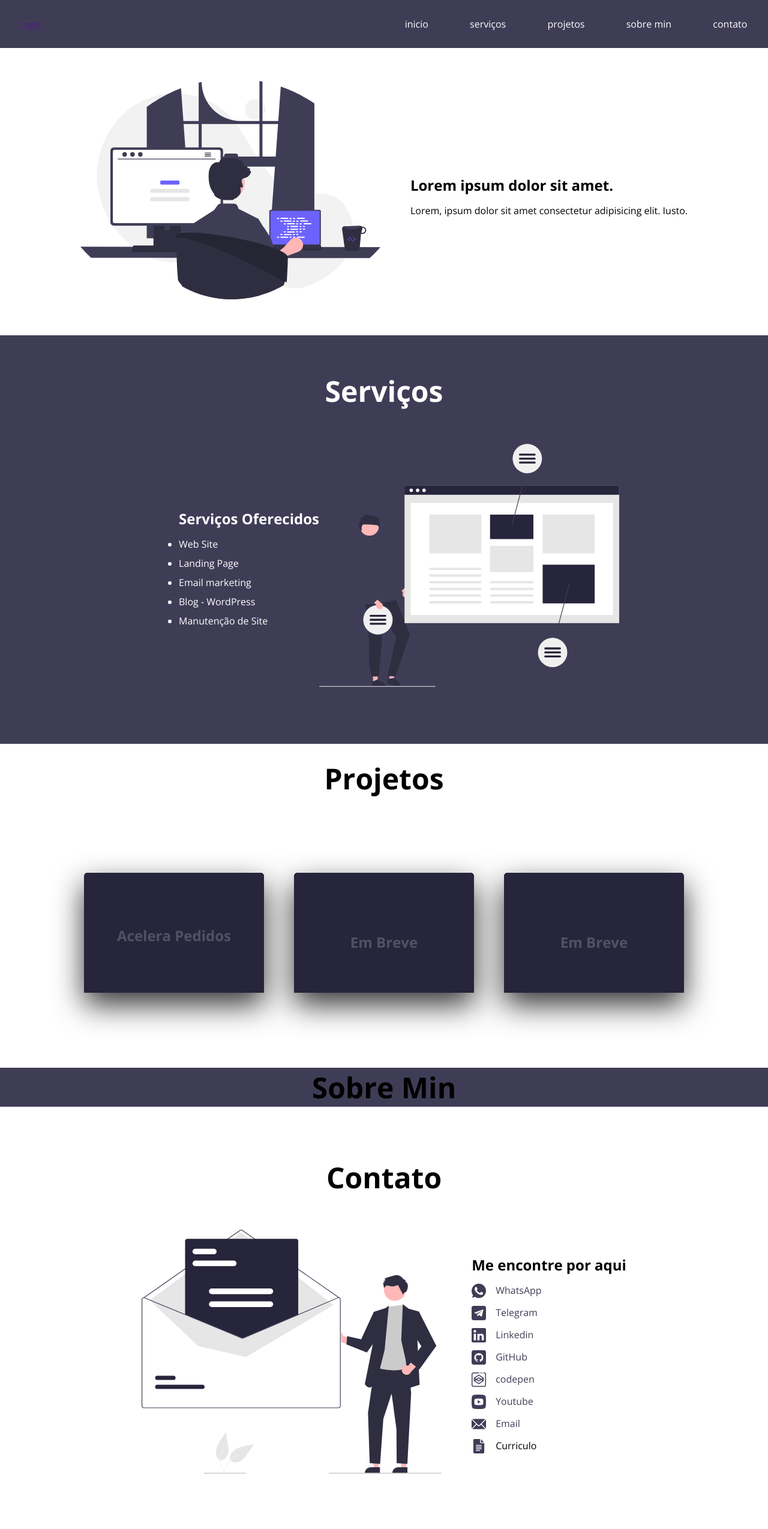
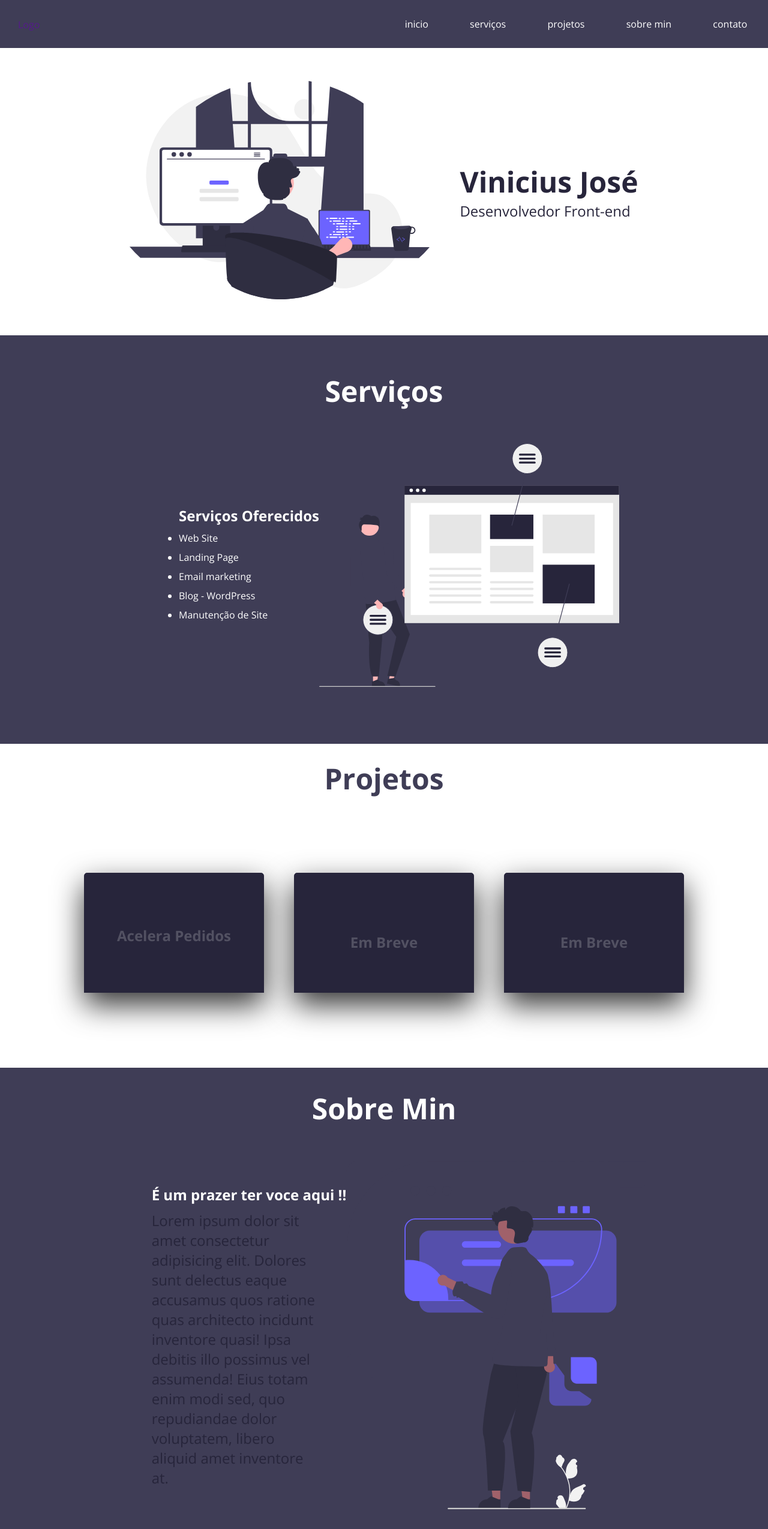
Before and after one commit to vns840/ViniciusJose, a plain HTML site: page index.html in a window 1280 px wide. Shown: the top 2549 px of the page at 60% size. Drawn offline with nearby package versions, Linux system fonts and the light colour scheme; a script that the page names is missing.

Commit message:
finalização de algumas seção

```diff
--- a/index.html
+++ b/index.html
@@ -22,24 +22,24 @@
           <div class="line"></div>
         </div>
         <ul class="nav-links">
-          <li><a href="#">inicio</a></li>
-          <li><a href="#">serviços</a></li>
-          <li><a href="#">projetos</a></li>
-          <li><a href="#">sobre min</a></li>
-          <li><a href="#">contato</a></li>
+          <li><a href="#inicio">inicio</a></li>
+          <li><a href="#servicos">serviços</a></li>
+          <li><a href="#projetos">projetos</a></li>
+          <li><a href="#sobre">sobre min</a></li>
+          <li><a href="#contato">contato</a></li>
         </ul>
     </nav>
   </header>
-  <section class="container__flex">
+  <section id="inicio" class="container__flex">
     <div class="container__box">
       <img class="container__imagem" src="img/undraw_programming_re_kg9v.svg" alt="">
     </div>
     <div class="container__box-text">
-      <h2>Lorem ipsum dolor sit amet.</h2>
-      <p>Lorem, ipsum dolor sit amet consectetur adipisicing elit. Iusto.</p>
+      <h2 class="text__main">Vinicius José</h2>
+      <p>Desenvolvedor Front-end</p>
     </div>
   </section>
-  <main class="main">
+  <main id="servicos" class="main">
     <h2 class="title-center">Serviços</h2>
     <div class="container__flex">
       <div class="container__box-text">
@@ -57,7 +57,7 @@
       </div>
     </div>
   </main>
-  <sectio class="projetos">
+  <sectio id="projetos" class="projetos">
     <h2 class="title-center">Projetos</h2>
     <div class="projetos__box">
       <div class="container">
@@ -105,10 +105,19 @@
     </div>
     </div>
   </sectio>
-  <section class="sobre">
+  <section id="sobre" class="sobre">
     <h2 class="title-center">Sobre Min</h2>
+    <div class="container__flex">
+      <div class="container__box-text">
+        <h2>É um prazer ter voce aqui !!</h2>
+        <p class="sobremin__p">Lorem ipsum dolor sit amet consectetur adipisicing elit. Dolores sunt delectus eaque accusamus quos ratione quas architecto incidunt inventore quasi! Ipsa debitis illo possimus vel assumenda! Eius totam enim modi sed, quo repudiandae dolor voluptatem, libero aliquid amet inventore at.</p>
+      </div>
+      <div class="container__box">
+        <img class="container__imagem" src="img/undraw_futuristic_interface_re_0cm6.svg" alt="">
+      </div>
+    </div>
   </section>
-  <section class="contato">
+  <section id="contato" class="contato">
     <h2 class="title-center">Contato</h2>
     <div class="container__flex">
       <div class="container__box">
@@ -124,7 +133,7 @@
           <li class="icons__codepen"><a href="https://codepen.io/vns840" target="_blank">codepen</a></li>
           <li class="icons__youtube"><a href="https://www.youtube.com/channel/UCJ59NyxXLePM8aKKdTKQmWA" target="_blank">Youtube</a></li>
           <li class="icons__email"><a href="mailto:viniciusjose.vale@gmail.com">Email</a></li>
-          <li class="icons__doc">Curriculo</li>
+          <li class="icons__doc"><a href="https://drive.google.com/file/d/1XxX0IVsqxfQt1BfNYMkUUTFySqSx1gad/view?usp=sharing" target="_blank">Curriculo</a></li>
         </ul>
       </div>
     </div>
--- a/style/stlye.css
+++ b/style/stlye.css
@@ -119,8 +119,14 @@
   padding: 35px 0;
 }
 
-.container__box-text h2 {
-  margin: 15px 0;
+.text__main {
+  font-size: 48px;
+  color: #27253b;
+}
+
+.container__box-text p {
+  font-size: 24px;
+  color: #27253b;
 }
 
 .jobs li {
@@ -156,6 +162,10 @@
 }
 
 /*CARD*/
+.projetos h2 {
+  color: #3f3d56;
+}
+
 .projetos__box {
   display: flex;
   justify-content: center;
@@ -266,10 +276,21 @@
 
 .sobre {
   background-color: #3f3d56;
+  padding: 10px;
+  color: #fff;
+}
+
+.sobremin__p {
+  margin-top: 10px;
+  width: 275px;
 }
 
 .contato {
   padding: 35px 0;
+}
+
+.contato h2 {
+  color: #3f3d56;
 }
 
 .contato__icons li {
```
Also changed, not shown: img/undraw_futuristic_interface_re_0cm6.svg (added).
